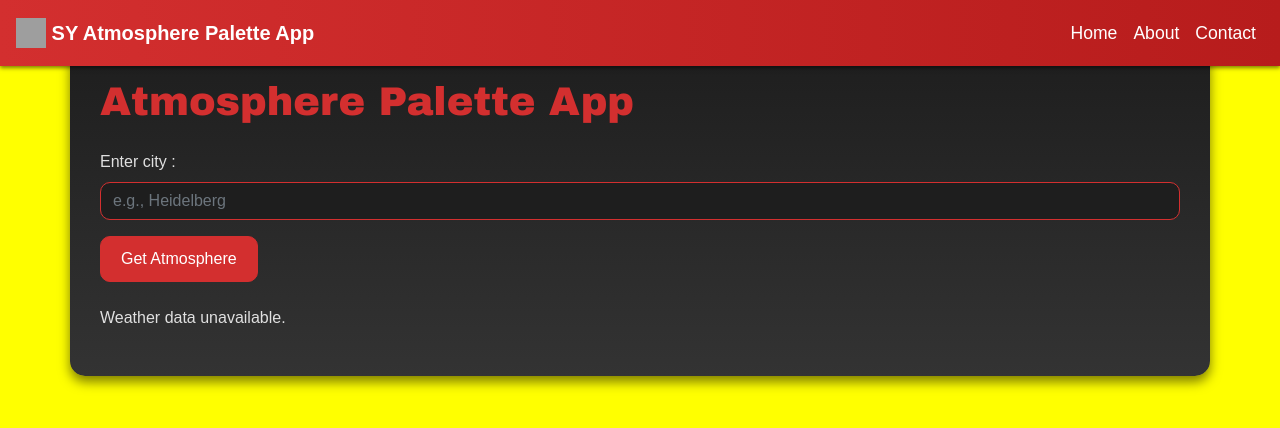
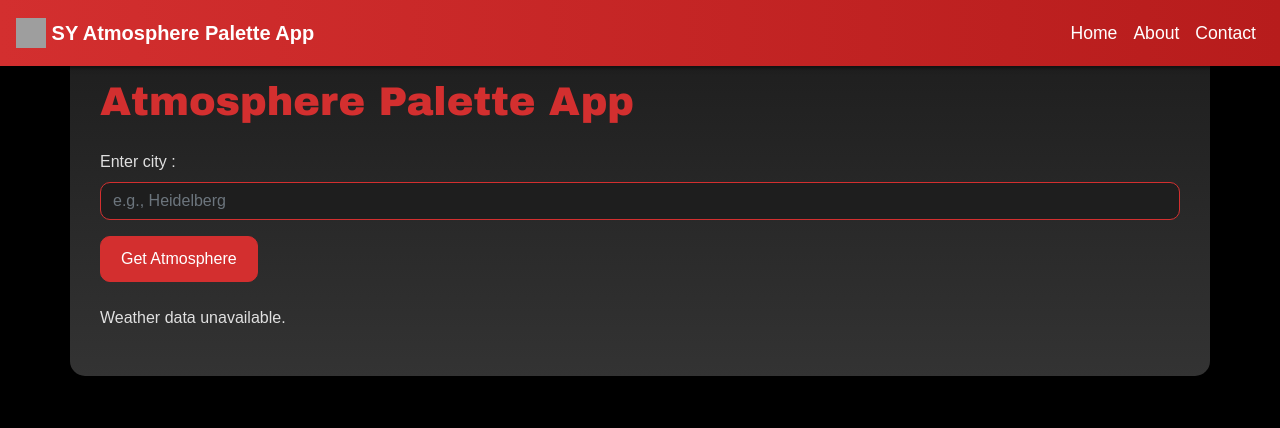
Before and after one commit to Konakanchi33/weather-app-CI-CD, a Flask app: page / in a window 1280 px wide. Shown: the top 428 px of the page. Run offline with Flask 3, Linux system fonts and the light colour scheme; some libraries are stand-ins or nearby versions; grey boxes are pictures that could not be loaded.

Commit message:
Update index.html

```diff
--- a/templates/index.html
+++ b/templates/index.html
@@ -7,7 +7,7 @@
     <link rel="stylesheet" href="https://stackpath.bootstrapcdn.com/bootstrap/4.5.0/css/bootstrap.min.css">
     <style>
         body {
-            background-color:yellow; /* Dark background color */
+            background-color:black; /* Dark background color */
             font-family: 'Arial', sans-serif;
             color: #e0e0e0; /* Light text color for contrast */
         }
```
